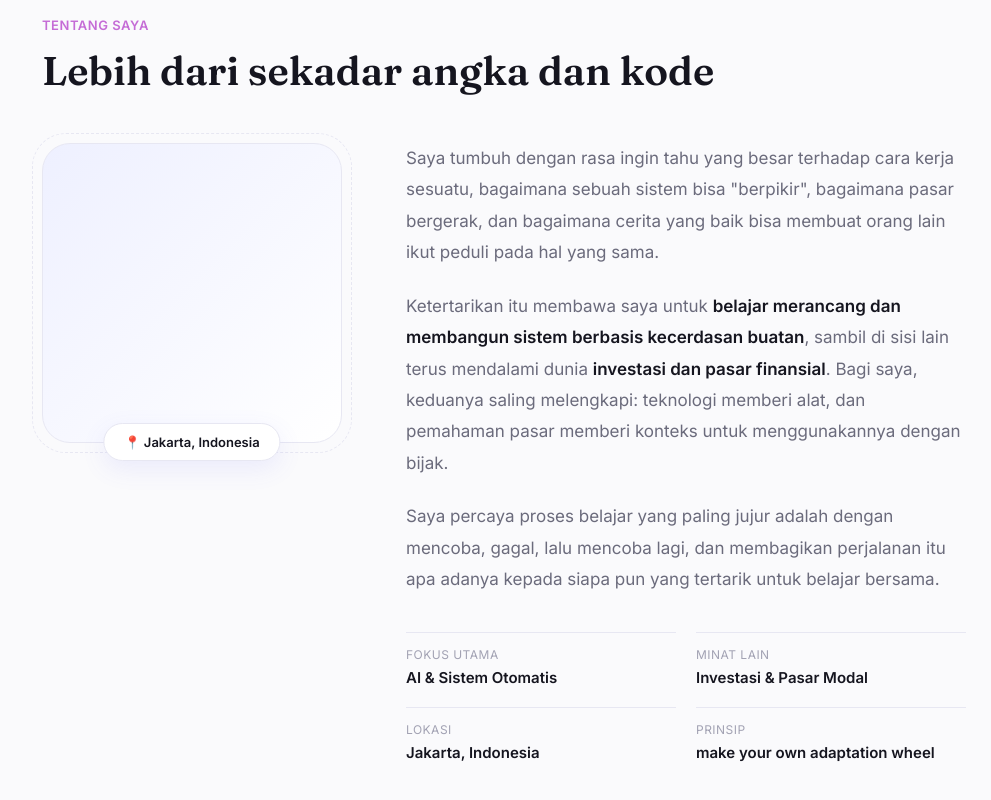
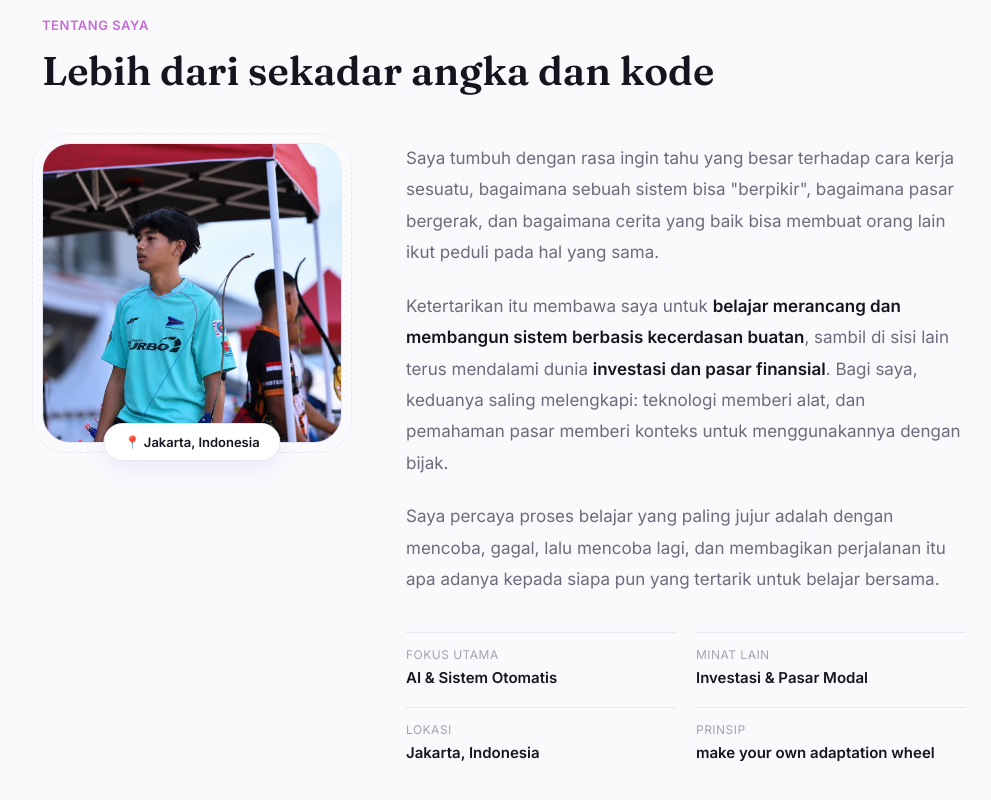
Before and after one commit to ghaisan-rawr/portfolio, a plain HTML site: page index.html in a window 1280 px wide. Shown: the part 992-1792 px from the top of the page, without its empty margins (136-1127 px from the left). Drawn offline with Linux system fonts and the light colour scheme.

Commit message:
Update index.html

```diff
--- a/index.html
+++ b/index.html
@@ -383,7 +383,7 @@
       <div class="about-photo-wrap reveal">
         <div class="about-photo-ring"></div>
         <div class="about-photo">
-          <img src="ghaisan.jpeg" alt="Foto Ghaisan nabiel" onerror="this.style.display='none'; this.parentElement.style.background='linear-gradient(135deg, #EEF0FF, #fff)'">
+          <img src="ghaisan.jpg" alt="Foto Ghaisan nabiel" onerror="this.style.display='none'; this.parentElement.style.background='linear-gradient(135deg, #EEF0FF, #fff)'">
         </div>
         <div class="about-badge">📍 Jakarta, Indonesia</div>
       </div>
```
